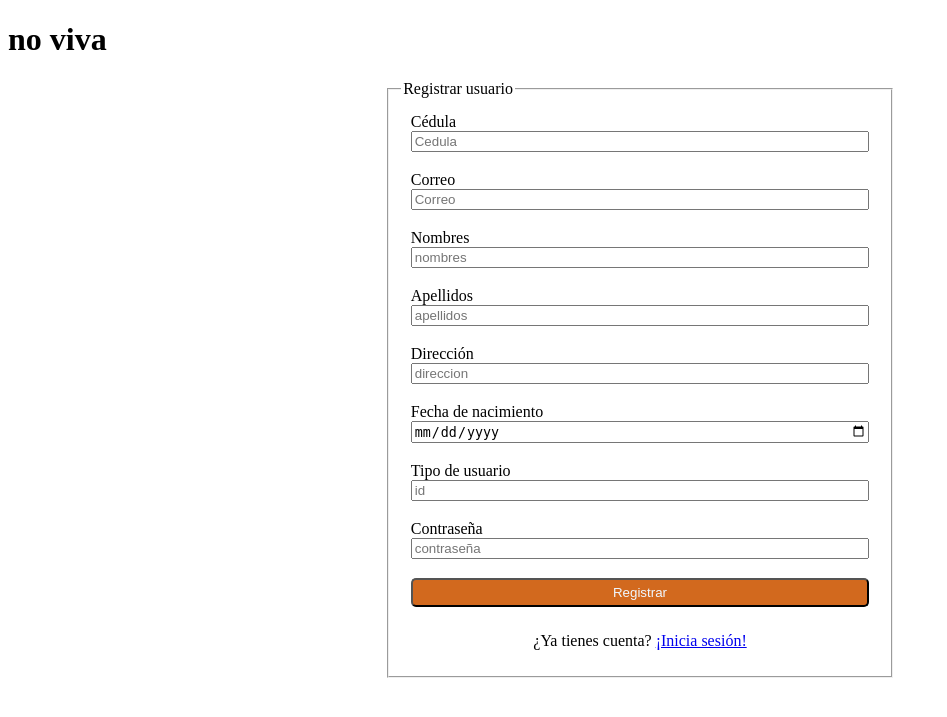
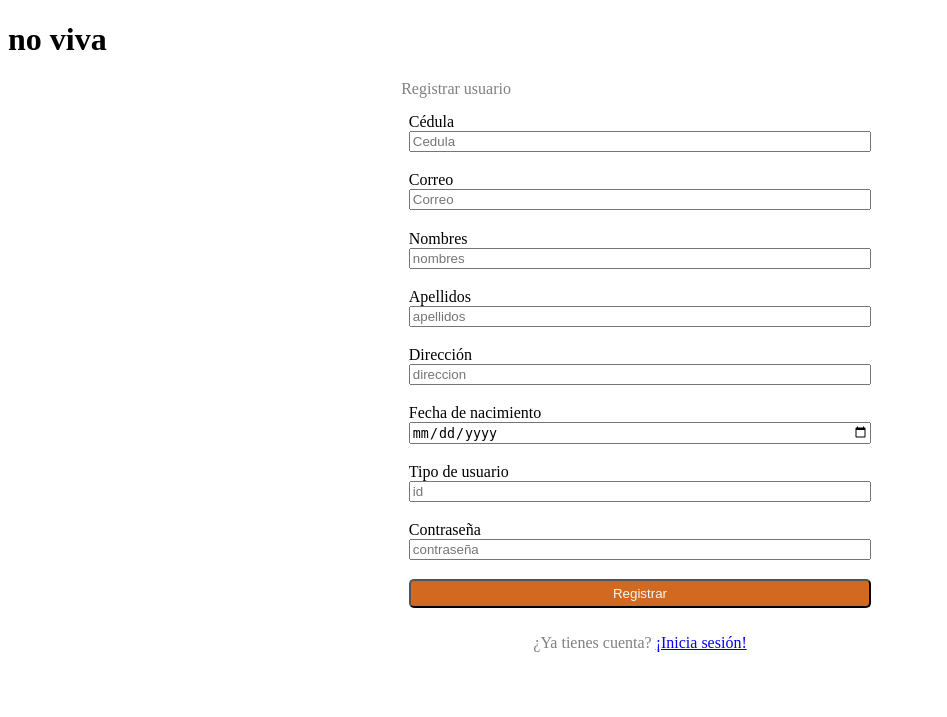
Before and after one commit to siberiaaa/fastapi-lab, a FastAPI app: page /registrar in a window 1280 px wide. Shown: the top 717 px of the page, without its empty margins (0-947 px from the left). Run offline with FastAPI, Linux system fonts and the light colour scheme.

Commit message:
Cambios en colores

```diff
--- a/static/styles.css
+++ b/static/styles.css
@@ -3,6 +3,11 @@ fieldset {
     grid-template-columns: 1;
     margin-left: 30%;
     margin-right: 30%;
+    border: none;
+}
+
+fieldset legend {
+    color: grey;
 }
 
 fieldset label {
@@ -19,6 +24,7 @@ fieldset button {
     border-radius: 5px;
 }
 
-p {
+fieldset p {
     text-align: center;
+    color: grey;
 }
```
